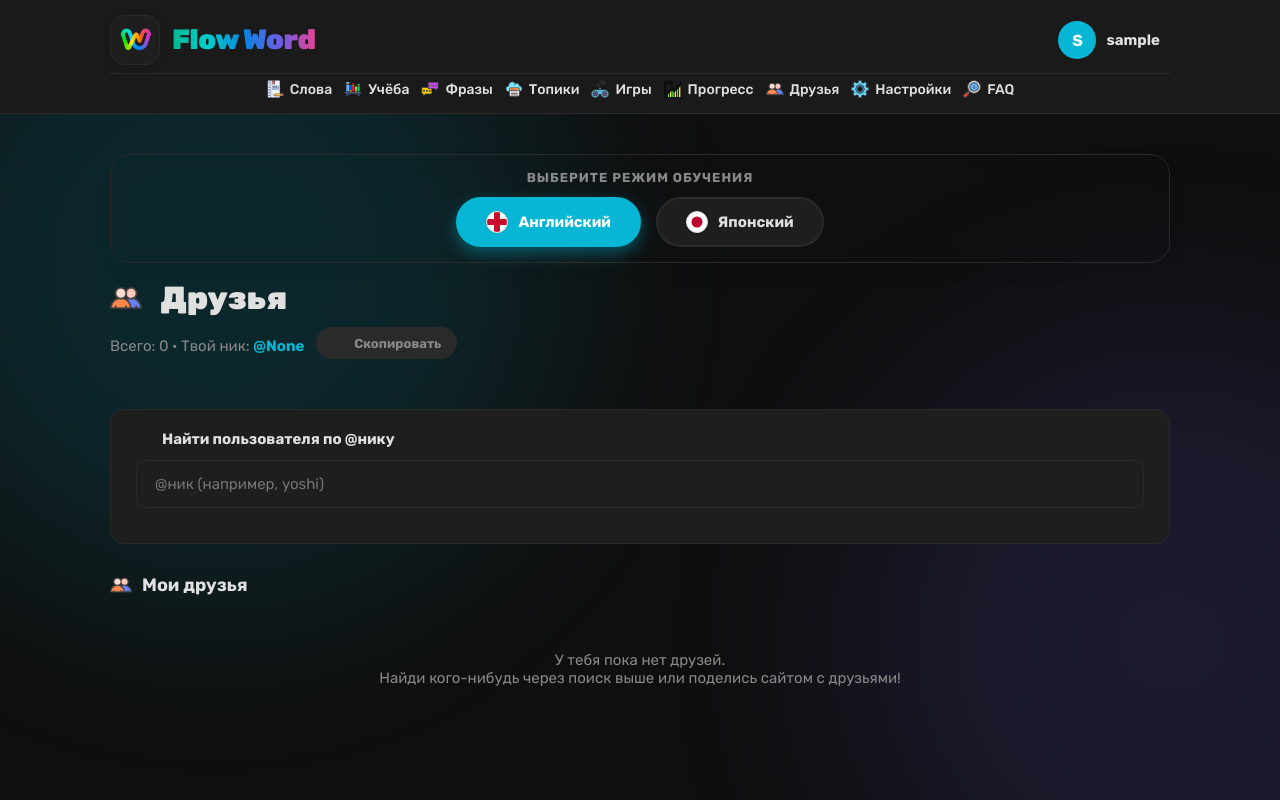
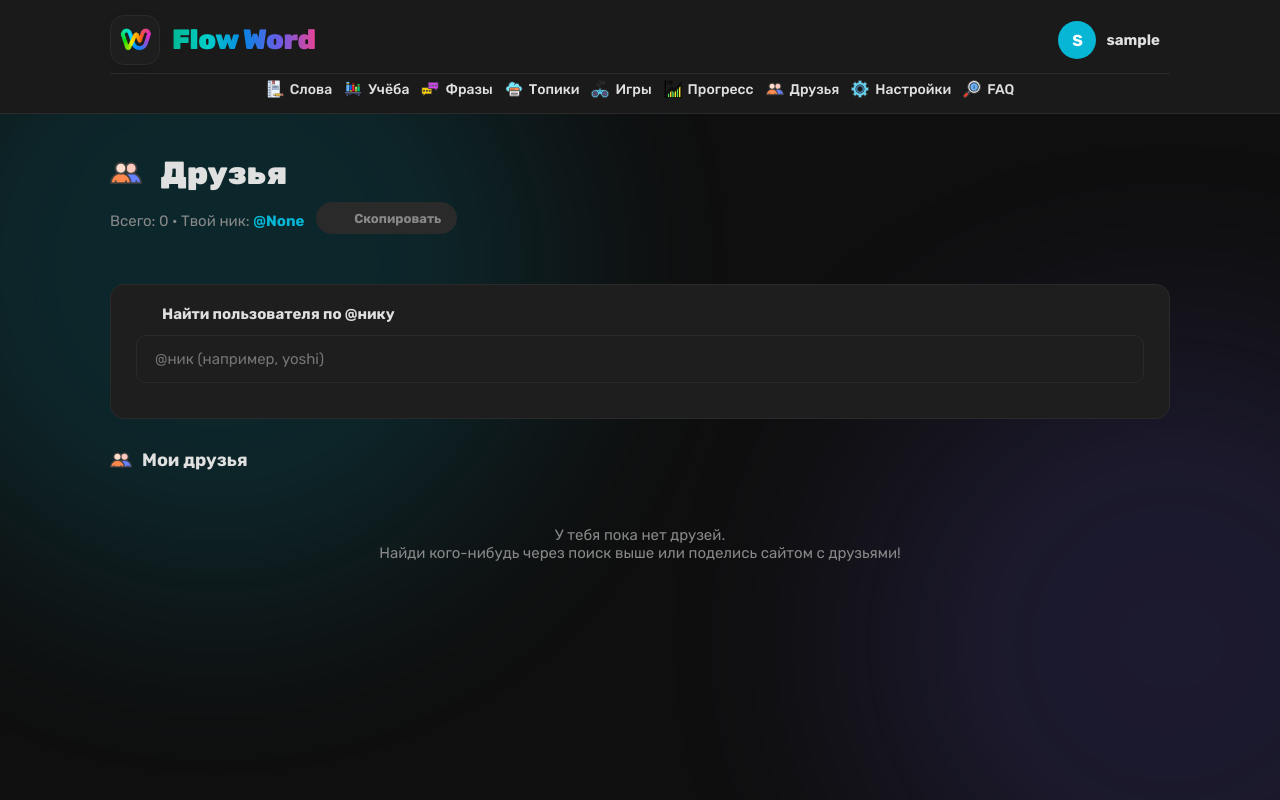
Before and after one commit to Yoshi-6767/johnny_app, a Flask app: page /friends in a window 1280 px wide. Run offline with Flask 3, Linux system fonts and the light colour scheme; the visitor is signed in with stand-in values (Sample User, id 1); data that the repository does not hold is empty; parts of the project's set-up code (start-up, migrations or seed data) failed here and were passed over.

Commit message:
Update base.html

```diff
--- a/templates/base.html
+++ b/templates/base.html
@@ -72,61 +72,6 @@
         </nav>
     </div>
 </header>
-
-<!-- КРАСИВЫЙ БАННЕР ДЛЯ ПЕРЕКЛЮЧАТЕЛЯ -->
-{% if request.endpoint != 'study_page' %}
-<div class="container" style="margin-top: 15px; margin-bottom: 8px; padding-bottom: 8px;">
-    <div style="                                     <!-- ВОТ ЭТОТ ТЕГ НУЖНО ДОБАВИТЬ -->
-        background: linear-gradient(135deg, rgba(255,255,255,0.8), rgba(240,245,255,0.9));
-        border: 1px solid var(--border);
-        border-radius: 20px;
-        padding: 15px 20px;
-        text-align: center;
-        box-shadow: 0 8px 25px rgba(0,0,0,0.03);
-        backdrop-filter: blur(10px);
-    ">                                               <!-- А ЭТА СКОБКА ЗАКРЫВАЕТ ЕГО -->
-        <div style="font-size: 13px; color: var(--text-sub); font-weight: 700; margin-bottom: 12px; text-transform: uppercase; letter-spacing: 1px;">
-            Выберите режим обучения
-        </div>
-        <div style="display: flex; justify-content: center; gap: 15px; flex-wrap: wrap;">
-            <!-- Английский (Активный) -->
-            <a href="/" style="
-                display: inline-flex; align-items: center; gap: 10px;
-                padding: 12px 28px; border-radius: 30px;
-                background: var(--accent); color: white; text-decoration: none;
-                font-weight: 700; font-size: 15px;
-                border: 2px solid var(--accent);
-                box-shadow: 0 6px 15px var(--accent-shadow);
-                transition: transform 0.2s;
-            " onmouseover="this.style.transform='translateY(-2px)'" onmouseout="this.style.transform='translateY(0)'">
-                <!-- Флаг Англии (красивый CSS) -->
-                <span style="display: inline-block; width: 22px; height: 22px; border-radius: 50%; background: #ffffff; position: relative; overflow: hidden; border: 1px solid #ddd; box-shadow: 0 0 3px rgba(0,0,0,0.1);">
-    <!-- Горизонтальная полоса креста -->
-    <span style="position: absolute; top: 50%; left: 0; width: 100%; height: 6px; background: #C8102E; transform: translateY(-50%);"></span>
-    <!-- Вертикальная полоса креста -->
-    <span style="position: absolute; top: 0; left: 50%; width: 6px; height: 100%; background: #C8102E; transform: translateX(-50%);"></span>
-</span>
-                Английский
-            </a>
-            <!-- Японский (Неактивный) -->
-            <a href="/jp" style="
-                display: inline-flex; align-items: center; gap: 10px;
-                padding: 12px 28px; border-radius: 30px;
-                background: var(--bg-card); color: var(--text); text-decoration: none;
-                font-weight: 700; font-size: 15px;
-                border: 2px solid var(--border);
-                transition: all 0.2s;
-            " onmouseover="this.style.borderColor='#b71c1c'; this.style.transform='translateY(-2px)'" onmouseout="this.style.borderColor='var(--border)'; this.style.transform='translateY(0)'">
-                <!-- Флаг Японии (красивый CSS) -->
-                <span style="display: inline-block; width: 22px; height: 22px; border-radius: 50%; background: #fff; border: 1px solid #ddd; position: relative; box-shadow: 0 0 3px rgba(0,0,0,0.1);">
-                    <span style="position: absolute; top: 50%; left: 50%; transform: translate(-50%, -50%); width: 11px; height: 11px; background: #bc002d; border-radius: 50%;"></span>
-                </span>
-                Японский
-            </a>
-        </div>
-    </div>
-</div>
-{% endif %}
 
 <main class="container">
     {% block content %}{% endblock %}
```
